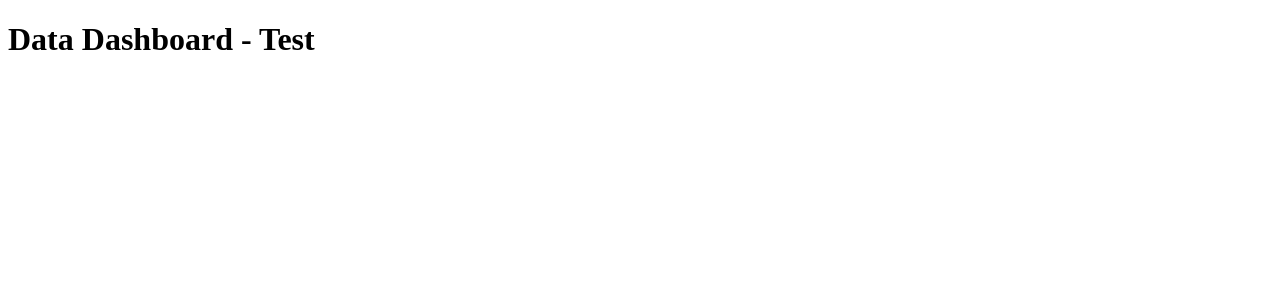
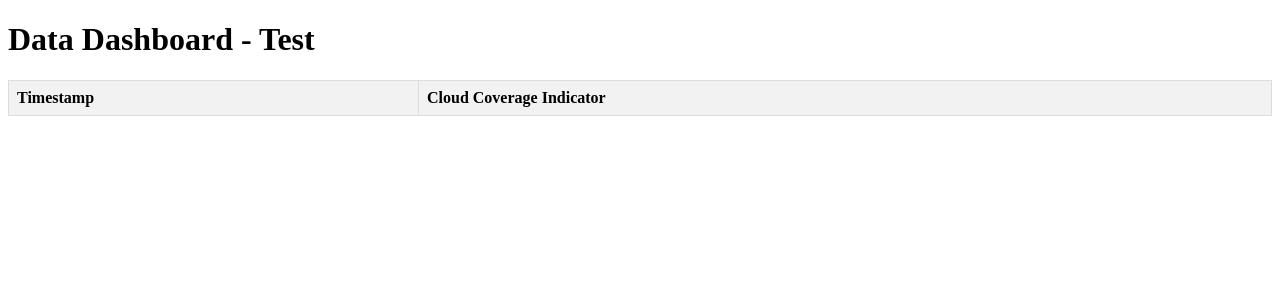
Before and after one commit to robertrongen/WeatherMonitor, a Flask app: template templates/index_test.html in a window 1280 px wide. Shown: the top 300 px of the page. Run offline with Flask 3, Linux system fonts and the light colour scheme; the template is opened without the code that fills it: most values are stand-ins (such as "Sample title", 1, 10 or a date in 2020); lists and menus that the app fills with data are empty.

Commit message:
added test data display

```diff
--- a/templates/index_test.html
+++ b/templates/index_test.html
@@ -3,13 +3,47 @@
 <head>
     <meta charset="UTF-8">
     <title>Test Dashboard</title>
+    <style>
+        table {
+            width: 100%;
+            border-collapse: collapse;
+        }
+        th, td {
+            border: 1px solid #ddd;
+            padding: 8px;
+            text-align: left;
+        }
+        th {
+            background-color: #f2f2f2;
+        }
+    </style>
 </head>
 <body>
     <h1>Data Dashboard - Test</h1>
+    <div id="dataDisplay"></div>
     <script>
-        // Ensure the data passed to JavaScript is properly parsed
+        var data = {{ data|safe }};
         var timestamps = {{ timestamps|safe }};
-        console.log(timestamps);
+
+        // Function to display data in a table
+        function displayData(data) {
+            var display = document.getElementById('dataDisplay');
+            var html = '<table>';
+            html += '<tr><th>Timestamp</th><th>Cloud Coverage Indicator</th></tr>';
+
+            data.forEach(function(item) {
+                html += '<tr>';
+                html += '<td>' + item.timestamp + '</td>';
+                html += '<td>' + item.cloud_coverage_indicator + '</td>';
+                html += '</tr>';
+            });
+
+            html += '</table>';
+            display.innerHTML = html;
+        }
+
+        // Call the function to display the data
+        displayData(data);
     </script>
 </body>
 </html>
```
